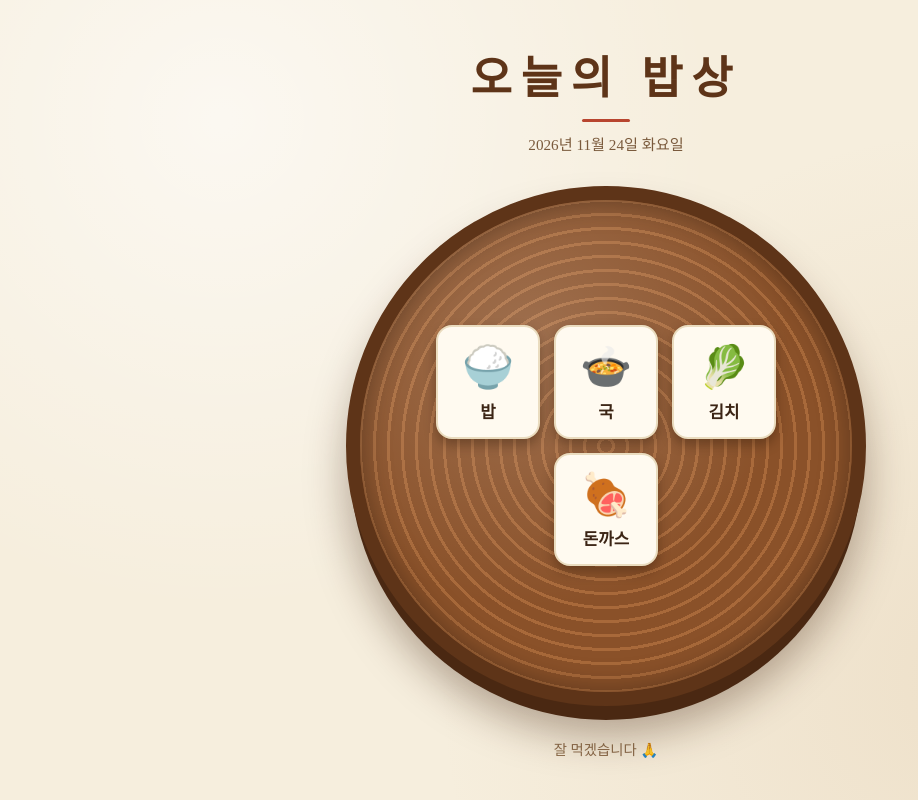
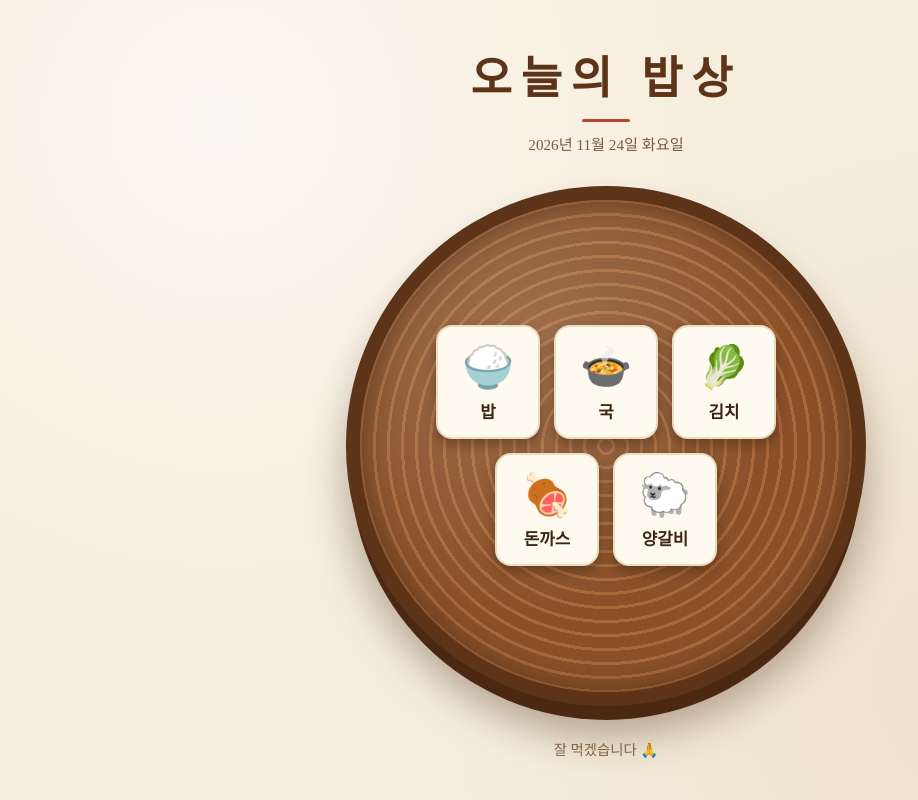
Before and after one commit to hyoseopsong-debug/bapsang02, a plain HTML site: page index.html in a window 1280 px wide. Shown: the whole page, without its empty margins (34-952 px from the left). Drawn offline with Linux system fonts and the light colour scheme.

Commit message:
양갈비  추가

```diff
--- a/index.html
+++ b/index.html
@@ -143,6 +143,7 @@
       <li><span>🍲</span>국</li>
       <li><span>🥬</span>김치</li>
       <li><span>🍖</span>돈까스</li>
+      <li><span>🐑</span>양갈비</li>
     </ul>
   </main>
 
```
